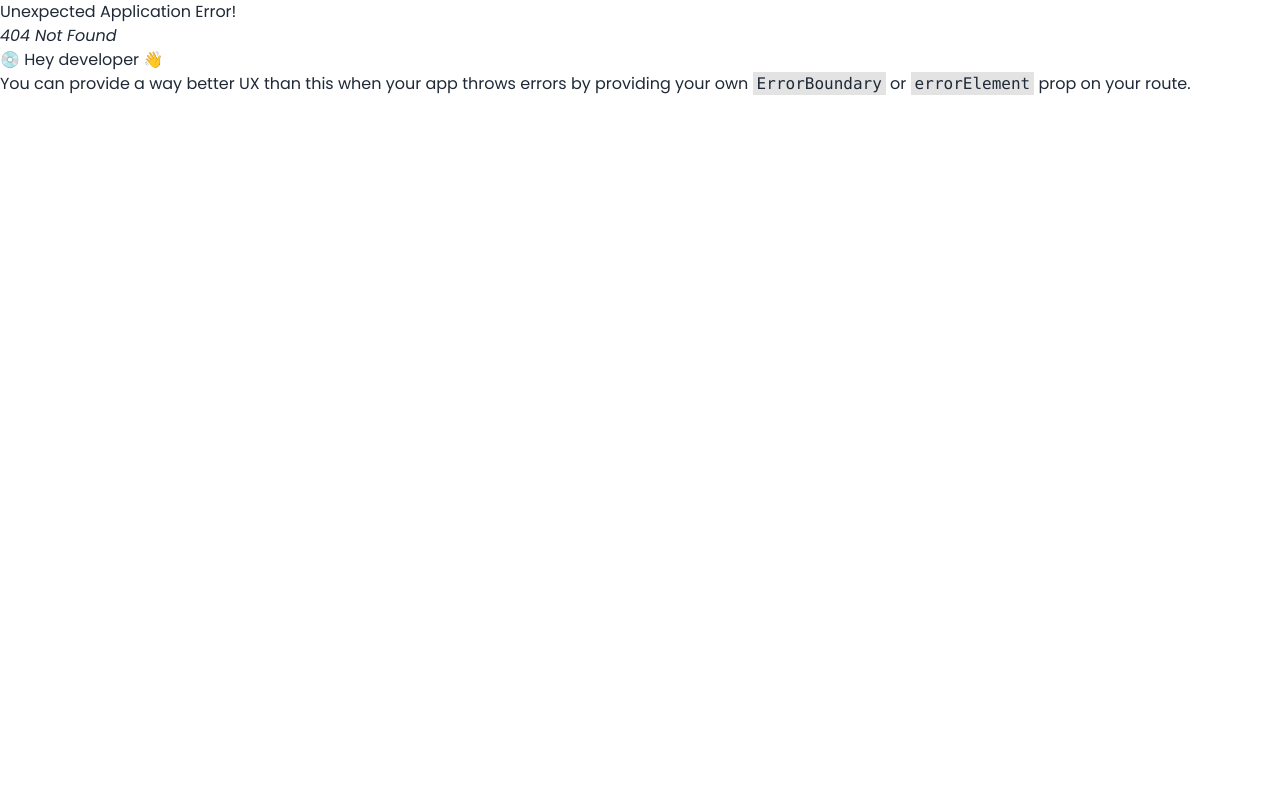
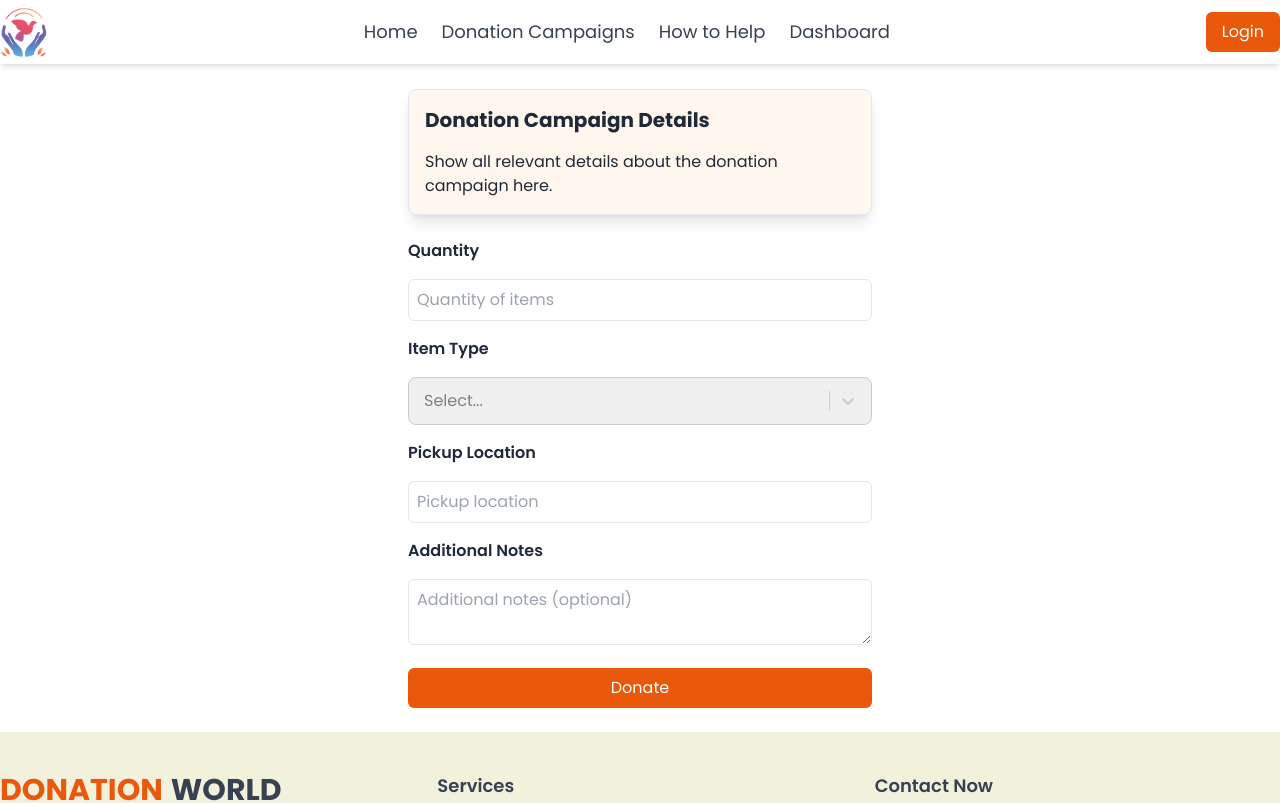
Before and after one commit to RajuAhmed0/assignment-9, a React (Vite) app: page /donationform in a window 1280 px wide. Before the commit this address had no page. Shown: the top 803 px of the page. Built offline with nearby package versions, Linux system fonts and the light colour scheme.

Commit message:
dinationdetails and donation form complate

```diff
--- a/package.json
+++ b/package.json
@@ -15,10 +15,14 @@
     "react": "^19.0.0",
     "react-countup": "^6.5.3",
     "react-dom": "^19.0.0",
+    "react-hook-form": "^7.54.2",
+    "react-hot-toast": "^2.5.2",
     "react-icons": "^5.4.0",
     "react-intersection-observer": "^9.15.1",
     "react-router-dom": "^7.1.5",
+    "react-select": "^5.10.0",
     "react-slick": "^0.30.3",
+    "react-toastify": "^11.0.3",
     "react-visibility-sensor": "^5.1.1",
     "slick-carousel": "^1.8.1",
     "swiper": "^11.2.4"
--- a/src/Components/Pages/DonationCam/DonationCamDetail/DonationCamDetails.jsx
+++ b/src/Components/Pages/DonationCam/DonationCamDetail/DonationCamDetails.jsx
@@ -1,10 +1,67 @@
-import React from 'react';
+import React, { useEffect, useState } from 'react';
+import { CgMail } from 'react-icons/cg';
+import { FaLocationDot } from 'react-icons/fa6';
+import { Link, useParams } from 'react-router-dom';
 
 const DonationCamDetails = () => {
+    const { id } = useParams();
+    const [campaigns, setCampaigns] = useState(null);
+
+    useEffect(() => {
+        fetch("/campaignData.json")
+            .then((res) => res.json())
+            .then((data) => {
+                const selectedCampaign = data.find((item) => item.id === parseInt(id));
+                setCampaigns(selectedCampaign);
+            })
+            .catch((error) => console.error("Error fetching data:", error));
+    }, [id]);
+
+    if (!campaigns) {
+        return <p>Loading details...</p>;
+    }
+
     return (
         <div>
-              {/* <p className="text-sm text-blue-600">Status: {campaign.status}</p>
-              <p className="text- text-gray-500 flex items-center gap-2"><CgMail className='w-5' />{campaign.contactinfo}</p> */}
+            <div className='mt-[65px]'>
+                <div className="py-16 px-4 md:px-12">
+                    <div className="text-center mb-10">
+                        <p className="text-orange-500 font-semibold uppercase">Donation Campaign</p>
+                        <h2 className="text-2xl md:text-4xl font-bold mt-2">
+                            We Are Popular for Providing Experience.
+                        </h2>
+                    </div>
+                    <div className="max-w-[900px] mx-auto">
+                        <div className="shadow-xl  overflow-hidden bg-white">
+                            <img
+                                src={campaigns.image}
+                                alt={campaigns.title}
+                                className="w-full h-auto object-cover"
+                            />
+                            <div className="p-6">
+                                <h2 className="md:text-3xl text-xl font-bold text-gray-800">{campaigns.title}</h2>
+                                <p className="md:text-lg text-sm text-gray-700 leading-6 mt-2">{campaigns.description}</p>
+                                <p className="text-lg text-orange-500 font-semibold mt-2">Status: {campaigns.status}</p>
+                                <div className="flex items-center text-lg gap-2 text-gray-700 mt-2">
+                                    <FaLocationDot className="w-5 text-orange-500" />
+                                    <span>{campaigns.division}</span>
+                                </div>
+                                <div className="flex items-center md:text-lg gap-2 text-gray-700 mt-2">
+                                    <CgMail className="w-5  text-orange-500" />
+                                    <span>{campaigns.contactinfo}</span>
+                                </div>
+                                <Link to="/" className="block mt-4">
+                                    <button className="w-full  bg-orange-600 hover:bg-orange-400 text-white font-semibold px-6 py-3 rounded-lg shadow-md transition-all duration-300">
+                                        Donate
+                                    </button>
+                                </Link>
+                            </div>
+                        </div>
+                    </div>
+                </div>
+            </div>
+
+
         </div>
     );
 };
--- a/src/Components/Pages/DonationCam/Donationcam.jsx
+++ b/src/Components/Pages/DonationCam/Donationcam.jsx
@@ -1,6 +1,7 @@
 import React, { useEffect, useState } from 'react';
 import { CgMail } from 'react-icons/cg';
 import { FaLocationDot } from 'react-icons/fa6';
+import { Link } from 'react-router-dom';
 
 const Donationcam = () => {
 
@@ -41,8 +42,16 @@ const Donationcam = () => {
                                     : campaign.description}</p>
 
                                 <p className="flex items-center gap-2 py-2"><FaLocationDot className='w-5 text-orange-500' /> {campaign.division}</p>
-
-                                <button className="bg-orange-600 hover:bg-orange-400 text-white px-4 py-2 rounded-md ">Donate</button>
+                                <Link to={`/donationcamdetails/${campaign.id}`}>
+                                    <button className="relative bg-orange-600 hover:bg-black hover:rounded-3xl text-white px-4 py-2 rounded-md transition-all duration-300 group overflow-hidden">
+                                        <span className="absolute inset-0 hover:bg-stone-900 flex items-center justify-center opacity-0 group-hover:opacity-100 transition-opacity duration-300">
+                                            View
+                                        </span>
+                                        <span className="group-hover:opacity-0 transition-opacity duration-300">
+                                            Donate
+                                        </span>
+                                    </button>
+                                </Link>
                             </div>
                         </div>
                     ))}
--- /dev/null
+++ b/src/Components/Pages/DonationForm/DonationForm.jsx
@@ -0,0 +1,91 @@
+import { useState } from "react";
+import { useForm } from "react-hook-form";
+import { ToastContainer, toast } from 'react-toastify';
+import Select from "react-select";
+
+const DonationForm = () => {
+    const { register, handleSubmit, reset } = useForm();
+    const [selectedItem, setSelectedItem] = useState(null);
+
+    const itemOptions = [
+        { value: "blanket", label: "Blanket" },
+        { value: "jacket", label: "Jacket" },
+        { value: "sweater", label: "Sweater" },
+    ];
+
+    const onSubmit = (data) => {
+        toast.success("Thank you! We will reach your destination soon.");
+        reset();
+        setSelectedItem(null);
+    };
+
+
+    /* select modify */
+    const customStyles = {
+        control: (provided) => ({
+            ...provided,
+            backgroundColor: '#f0f0f0',
+            borderColor: '#ccc',
+            borderRadius: '8px',
+            padding: '5px',
+        }),
+        option: (provided, state) => ({
+            ...provided,
+            backgroundColor: state.isSelected ? '#f97316' : state.isFocused ? '#ffedd5' : '#fff',
+            color: state.isSelected ? '#fff' : '#000',
+        }),
+    };
+
+    return (
+        <div className="max-w-lg mx-auto p-6 mt-[65px] ">
+            <div className="border rounded-lg shadow-lg p-4 bg-orange-50">
+                <h2 className="md:text-xl font-bold mb-4">Donation Campaign Details</h2>
+                <p>Show all relevant details about the donation campaign here.</p>
+            </div>
+
+            <form onSubmit={handleSubmit(onSubmit)} className="mt-6 space-y-4">
+                <label className="block font-semibold">Quantity</label>
+                <input
+                    {...register("quantity", { required: true })}
+                    type="number"
+                    className="w-full p-2 border rounded-md"
+                    placeholder="Quantity of items"
+                />
+
+                <label className="block font-semibold">Item Type</label>
+                <Select
+                    options={itemOptions}
+                    value={selectedItem}
+                    onChange={setSelectedItem}
+                    className="w-full"
+                    styles={customStyles}
+                />
+
+                <label className="block font-semibold">Pickup Location</label>
+                <input
+                    {...register("location", { required: true })}
+                    className="w-full p-2 border rounded-md"
+                    placeholder="Pickup location"
+                />
+
+                <label className="block font-semibold">Additional Notes</label>
+                <textarea
+                    {...register("notes")}
+                    className="w-full p-2 border rounded-md"
+                    placeholder="Additional notes (optional)"
+                ></textarea>
+
+                <button
+                    type="submit"
+                    className="w-full bg-orange-600 text-white py-2 rounded-md hover:bg-black"
+                >
+                    Donate
+                </button>
+            </form>
+
+            <ToastContainer position="top-right" /> {/* Set the position to top-right */}
+        </div>
+    );
+};
+
+export default DonationForm;
```
Also changed, not shown: src/Components/Route/router.jsx (+21 -11 lines), 1 other file (tests, documents, lock files or other folders).
